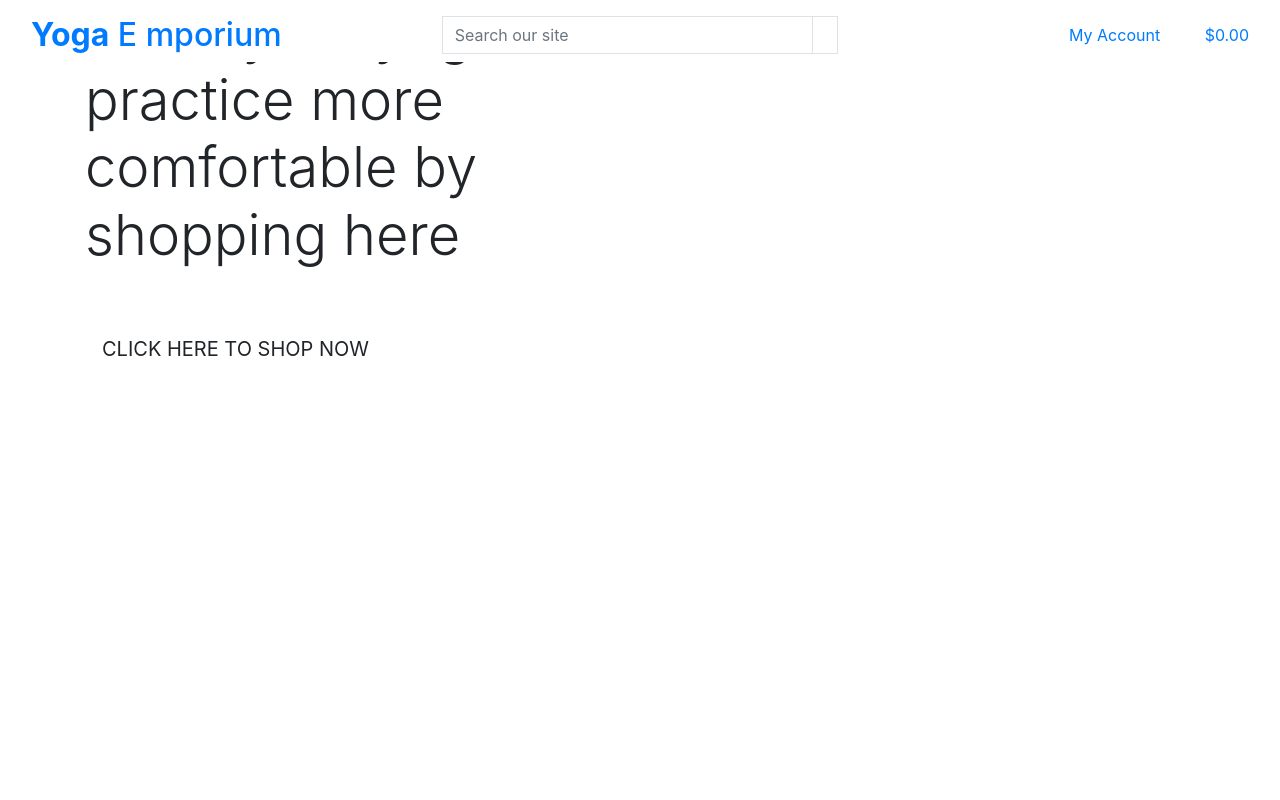
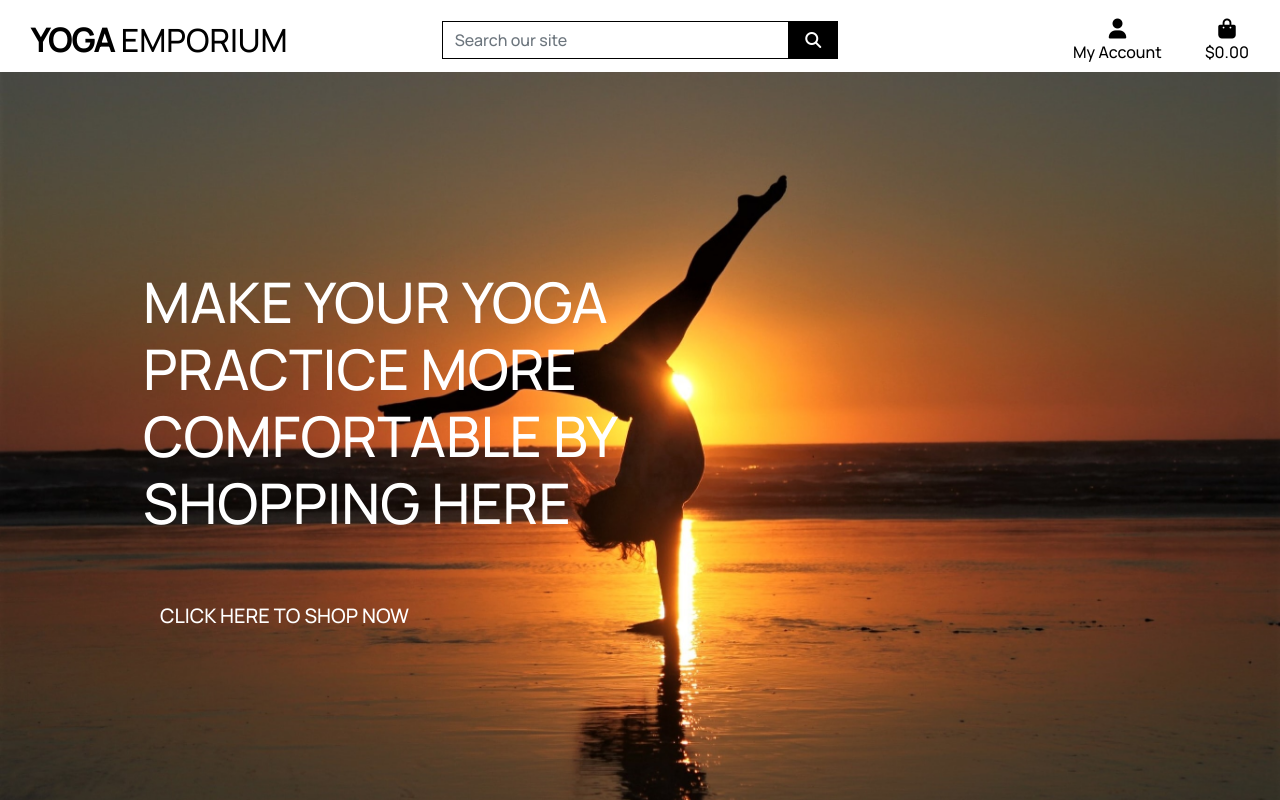
Before and after one commit to Bhargavi84/yoga-emporium, a Django app: page / in a window 1280 px wide. Run offline with Django 3.2, Linux system fonts and the light colour scheme; some libraries are stand-ins or nearby versions.

Commit message:
Completed homepage header and css

```diff
--- a/home/templates/home/index.html
+++ b/home/templates/home/index.html
@@ -13,12 +13,12 @@
     <div class="container h-100">
         <div class="row h-100">
             <div class="col-7 col-md-6 my-auto">
-                <h1 class="display-4 logo-font text-black">
+                <h1 class="display-4 logo-font text-white">
                     Make your yoga practice more comfortable by shopping here
                 </h1>
            <div class="my-5">
                 <h4>
-                <a href="" class="shop-here-button btn btn-lg rounded-0 text-uppercase py-3">Click here to Shop Now </a>
+                <a href="" class="shop-here-button btn btn-lg rounded-0 text-white text-uppercase py-3">Click here to Shop Now </a>
                 </h4>
             </div>
             </div>
--- a/static/css/base.css
+++ b/static/css/base.css
@@ -3,7 +3,7 @@ html {
 }
 
 body{
-    background: url('media/homepage-background-cropped.jpg') no-repeat center  center fixed;
+    background: url('/media/homepage-background-cropped.jpg') no-repeat center  center fixed;
     background-size: cover;
     height: calc(100vh - 164px);
     color: #555;
--- a/templates/base.html
+++ b/templates/base.html
@@ -17,7 +17,7 @@
     {% block corecss %}
         <link rel="stylesheet" href="https://stackpath.bootstrapcdn.com/bootstrap/4.4.1/css/bootstrap.min.css" integrity="sha384-Vkoo8x4CGsO3+Hhxv8T/Q5PaXtkKtu6ug5TOeNV6gBiFeWPGFN9MuhOf23Q9Ifjh" crossorigin="anonymous">
         <link href="https://fonts.googleapis.com/css2?family=Manrope:wght@500&display=swap" rel="stylesheet">
-        <link rel="stylesheet" href="{% static 'css/base.css' %}>
+        <link rel="stylesheet" href="{% static 'css/base.css' %}">
     {% endblock %}
 
     {% block extra_css %}
@@ -26,6 +26,7 @@
     <!-- Optional JavaScript -->
     <!-- jQuery first, then Popper.js, then Bootstrap JS -->
     {% block corejs %}
+        <script src="https://kit.fontawesome.com/f66aa9e973.js" crossorigin="anonymous"></script>
         <script src="https://code.jquery.com/jquery-3.4.1.slim.min.js" integrity="sha384-J6qa4849blE2+poT4WnyKhv5vZF5SrPo0iEjwBvKU7imGFAV0wwj1yYfoRSJoZ+n" crossorigin="anonymous"></script>
         <script src="https://cdn.jsdelivr.net/npm/popper.js@1.16.0/dist/umd/popper.min.js" integrity="sha384-Q6E9RHvbIyZFJoft+2mJbHaEWldlvI9IOYy5n3zV9zzTtmI3UksdQRVvoxMfooAo" crossorigin="anonymous"></script>
         <script src="https://stackpath.bootstrapcdn.com/bootstrap/4.4.1/js/bootstrap.min.js" integrity="sha384-wfSDF2E50Y2D1uUdj0O3uMBJnjuUD4Ih7YwaYd1iqfktj0Uod8GCExl3Og8ifwB6" crossorigin="anonymous"></script>
@@ -41,7 +42,7 @@
         <div id="top-nav" class="row bg-white pt-lg-2 d-none d-lg-flex">
           <div class="col-12 col-lg-4 my-auto py-1 py-lg-0 text-center text-lg-left">
             <a href ="{% url 'home' %}" class="nav-link main-logo-link">
-              <h2 class="logo-font text-black my-0"><strong>Yoga</strong> E mporium</h2>
+              <h2 class="logo-font text-black my-0"><strong>Yoga</strong> Emporium</h2>
             </a>
           </div>
           <div class="col-12 col-lg-4 my-auto py-1 py-lg-0">
--- a/yoga_emporium/settings.py
+++ b/yoga_emporium/settings.py
@@ -148,6 +148,10 @@ USE_TZ = True
 # https://docs.djangoproject.com/en/3.2/howto/static-files/
 
 STATIC_URL = '/static/'
+STATICFILES_DIRS = (os.path.join(BASE_DIR, 'static'),)
+
+MEDIA_URL = '/media/'
+MEDIA_ROOT = os.path.join(BASE_DIR, 'media')
 
 # Default primary key field type
 # https://docs.djangoproject.com/en/3.2/ref/settings/#default-auto-field
--- a/yoga_emporium/urls.py
+++ b/yoga_emporium/urls.py
@@ -15,9 +15,11 @@ Including another URLconf
 """
 from django.contrib import admin
 from django.urls import path, include
+from django.conf import settings
+from django.conf.urls.static import static
 
 urlpatterns = [
     path('admin/', admin.site.urls),
     path('accounts/', include('allauth.urls')),
     path('', include('home.urls')),
-]
+] + static(settings.MEDIA_URL, document_root=settings.MEDIA_ROOT)
```
